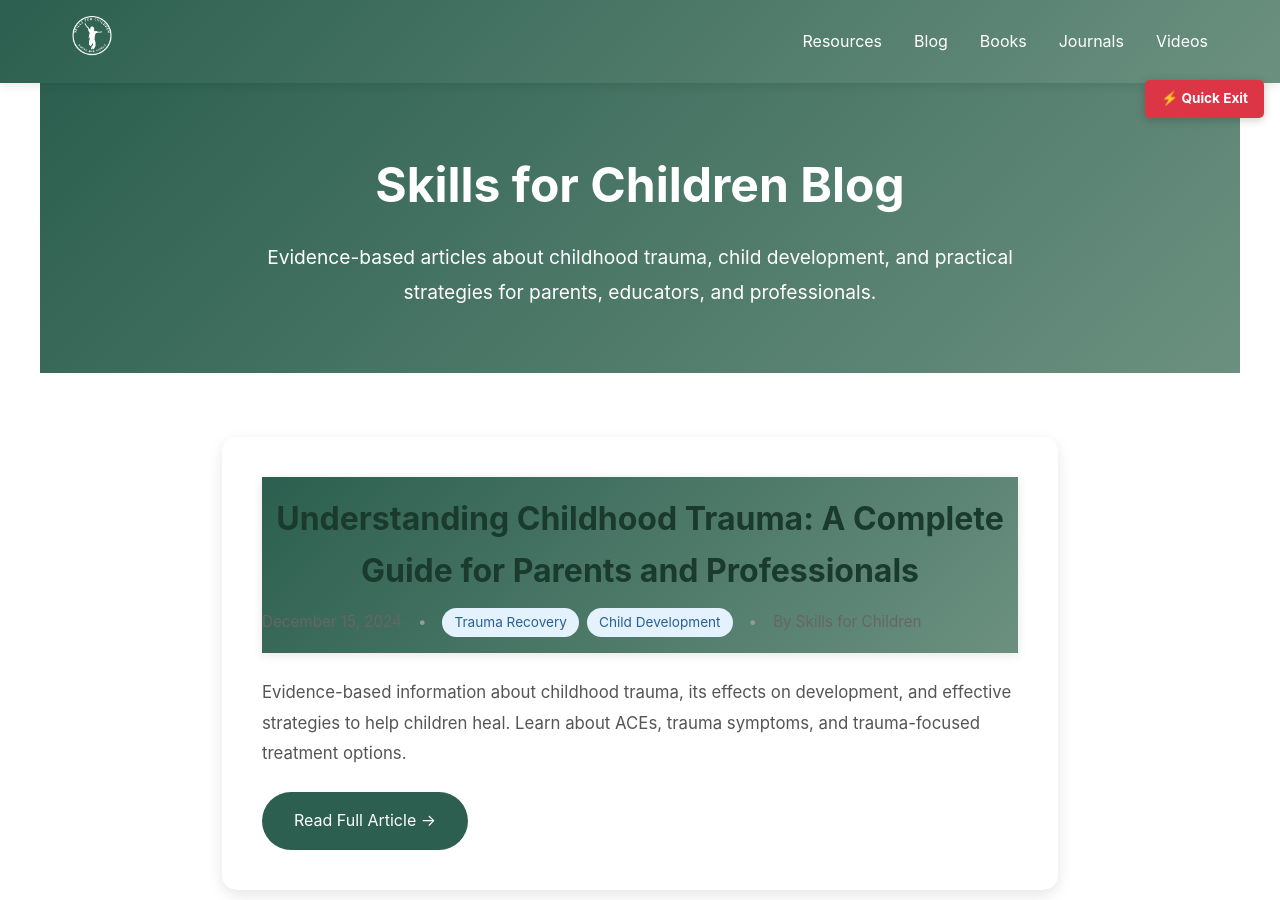
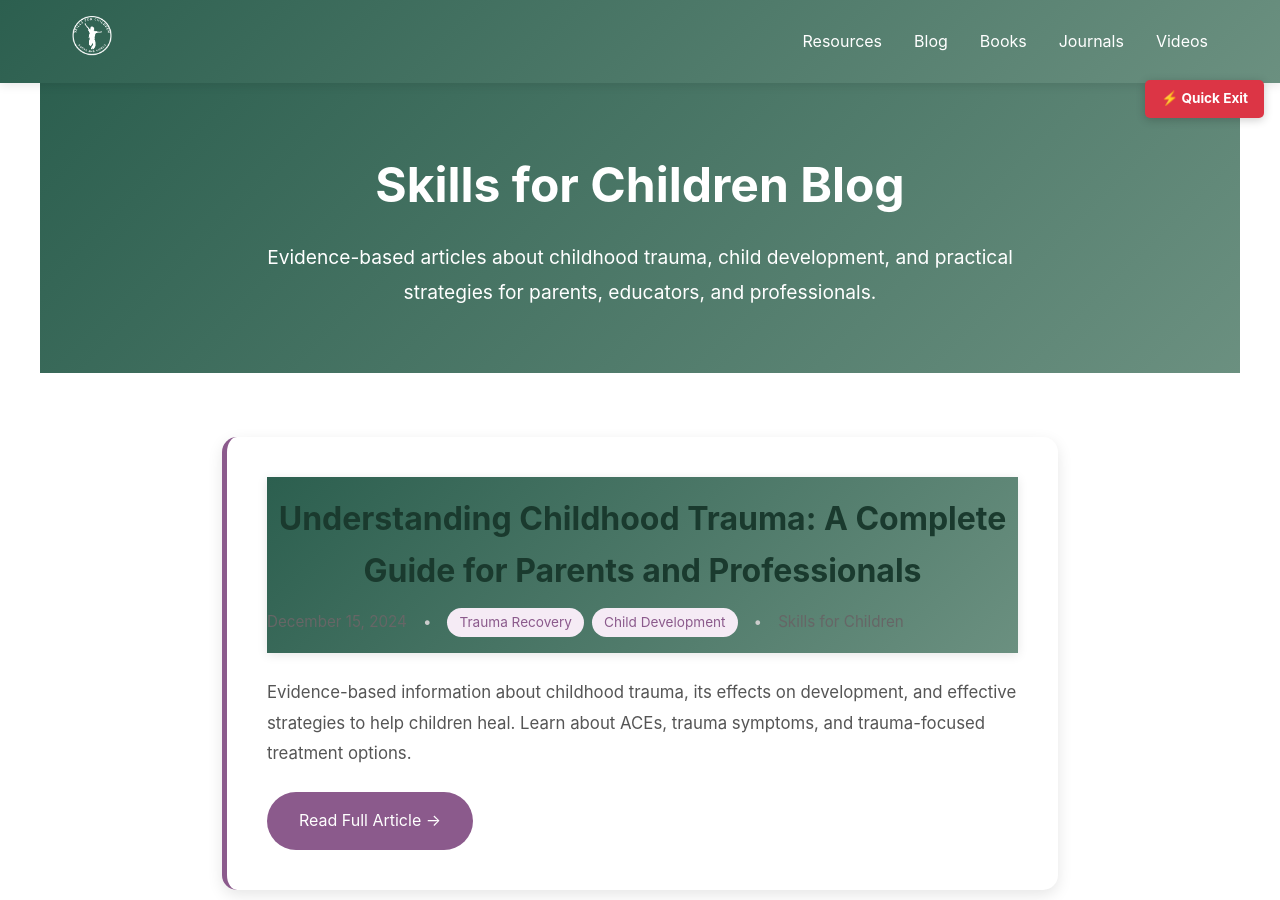
Before and after one commit to joshuafisherkeller/skillsforchildren, a Jekyll site: the page built from blog.html, in a window 1280 px wide and 900 px high. Built offline with Jekyll 4.4.1, drawn with Linux system fonts in a browser that asks for light colours.

Commit message:
Update Styling on blog cards

```diff
--- a/blog.html
+++ b/blog.html
@@ -17,13 +17,15 @@ description: Articles, guides, and resources about childhood trauma, child devel
     {% if site.posts.size > 0 %}
         <div style="display: grid; gap: 3rem;">
             {% for post in site.posts %}
-            <article style="background: white; border-radius: 15px; padding: 2.5rem; box-shadow: 0 5px 15px rgba(0,0,0,0.1); transition: all 0.3s;"
+            <article style="background: white; border-radius: 15px; padding: 2.5rem; box-shadow: 0 5px 15px rgba(0,0,0,0.1); border-left: 5px solid var(--trauma-primary); transition: all 0.3s;"
                      onmouseover="this.style.transform='translateY(-5px)'; this.style.boxShadow='0 10px 25px rgba(0,0,0,0.15)';"
                      onmouseout="this.style.transform='translateY(0)'; this.style.boxShadow='0 5px 15px rgba(0,0,0,0.1)';">
 
                 <header style="margin-bottom: 1.5rem;">
-                    <h2 style="font-size: 2rem; color: var(--dark); margin-bottom: 0.75rem;">
-                        <a href="{{ post.url | relative_url }}" style="color: var(--dark); text-decoration: none;">
+                    <h2 style="font-size: 2rem; margin-bottom: 0.75rem;">
+                        <a href="{{ post.url | relative_url }}" style="color: var(--dark); text-decoration: none; transition: color 0.3s;"
+                           onmouseover="this.style.color='var(--trauma-primary)';"
+                           onmouseout="this.style.color='var(--dark)';">
                             {{ post.title }}
                         </a>
                     </h2>
@@ -34,10 +36,10 @@ description: Articles, guides, and resources about childhood trauma, child devel
                         </time>
 
                         {% if post.categories %}
-                        <span style="color: #999;">•</span>
+                        <span style="color: #ccc;">•</span>
                         <div style="display: flex; gap: 0.5rem; flex-wrap: wrap;">
                             {% for category in post.categories %}
-                            <span style="background: var(--blue-light); color: var(--blue-primary); padding: 0.25rem 0.75rem; border-radius: 15px; font-size: 0.85rem;">
+                            <span style="background: var(--trauma-light); color: var(--trauma-primary); padding: 0.25rem 0.75rem; border-radius: 15px; font-size: 0.85rem;">
                                 {{ category }}
                             </span>
                             {% endfor %}
@@ -45,8 +47,8 @@ description: Articles, guides, and resources about childhood trauma, child devel
                         {% endif %}
 
                         {% if post.author %}
-                        <span style="color: #999;">•</span>
-                        <span>By {{ post.author }}</span>
+                        <span style="color: #ccc;">•</span>
+                        <span>{{ post.author }}</span>
                         {% endif %}
                     </div>
                 </header>
@@ -62,7 +64,7 @@ description: Articles, guides, and resources about childhood trauma, child devel
                 {% endif %}
 
                 <a href="{{ post.url | relative_url }}"
-                   class="btn btn-primary"
+                   class="btn btn-accent"
                    style="display: inline-block;">
                     Read Full Article →
                 </a>
```
